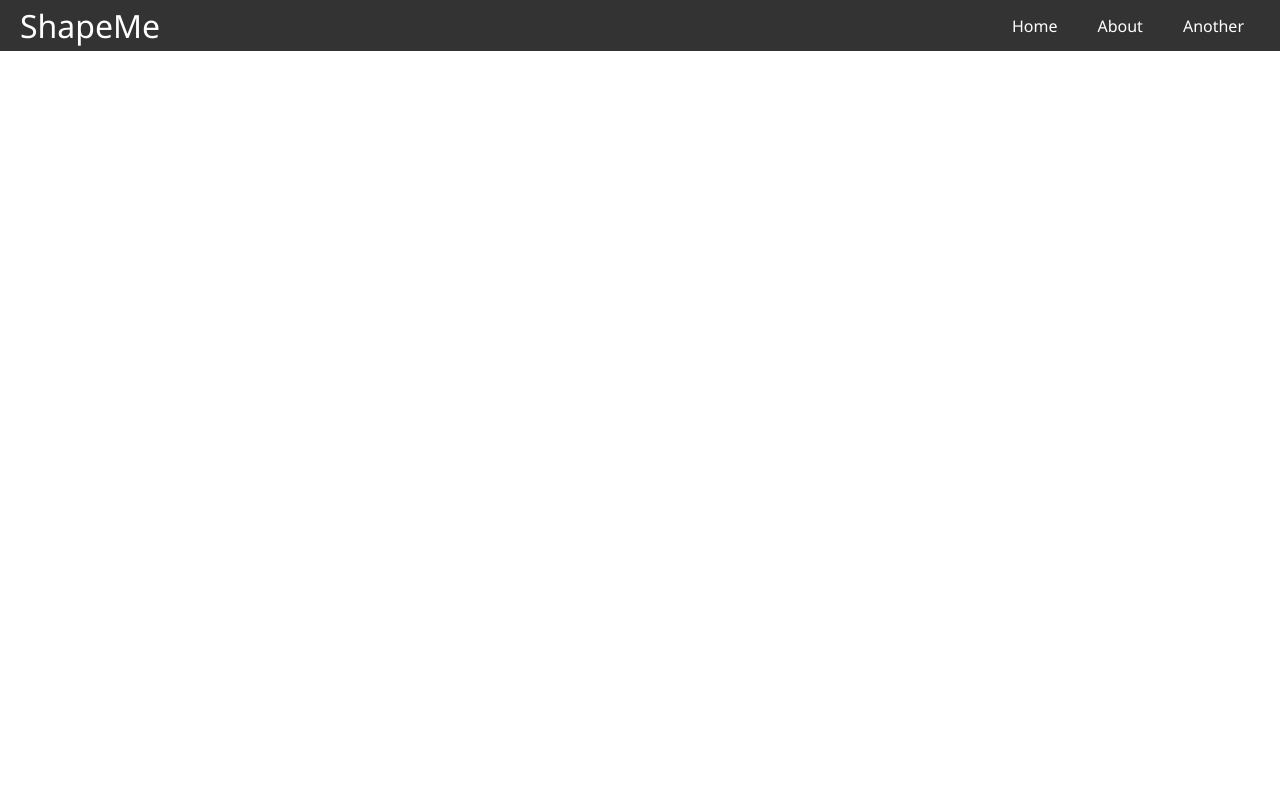
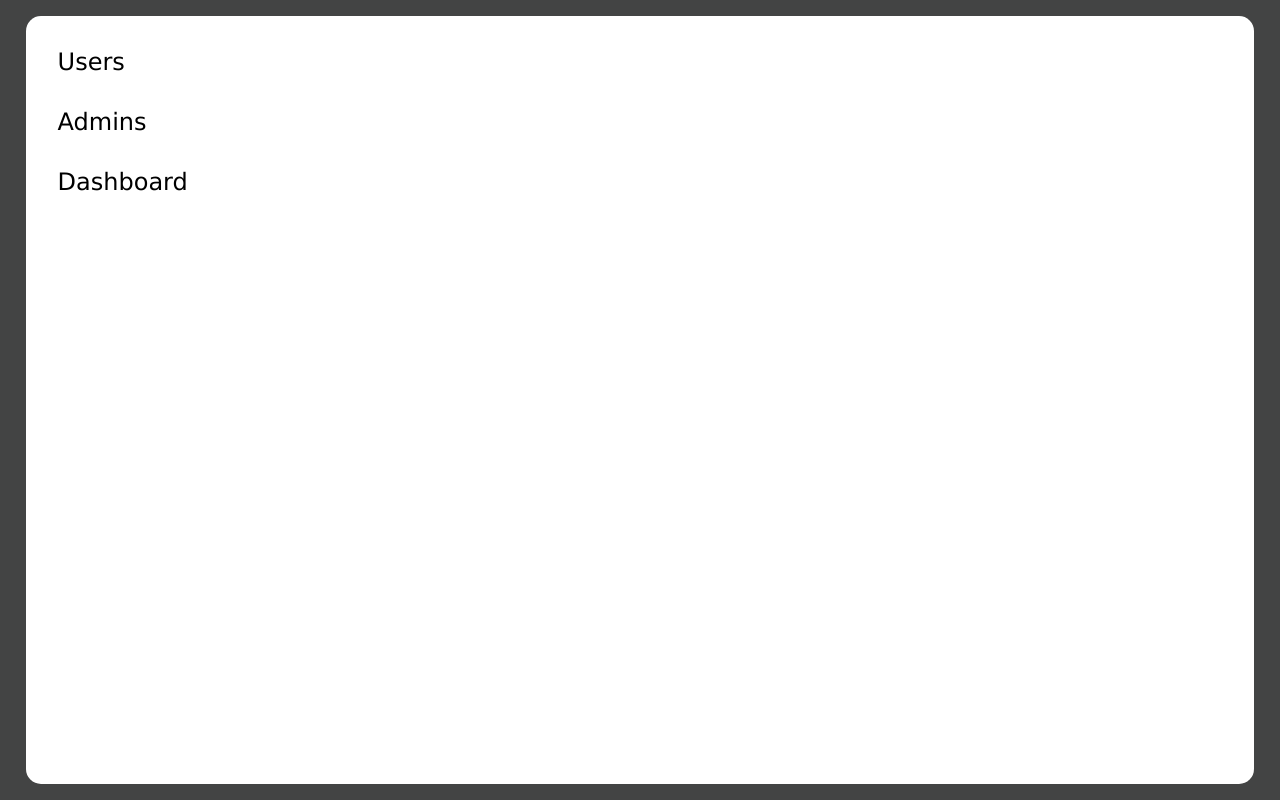
Before and after one commit to Kaloteeh/QuizMania, a React (Vite) app in the folder ShapeMe/: page /panel in a window 1280 px wide. Built offline with nearby package versions, Linux system fonts and the light colour scheme.

Commit message:
shtimi i panel (+navigactionit n'panel) kurgjo funksionale

```diff
--- a/ShapeMe/src/App.jsx
+++ b/ShapeMe/src/App.jsx
@@ -3,23 +3,34 @@ import Home from './Pages/Home'
 import About from './Pages/About'
 import Another from './Pages/Another'
 import Header from './header/Header'
-import { Route, Routes} from 'react-router-dom'
+// import Panel from './Pages/Panel'
+import Panel from './panel/Panel'
+import Navigation from './panel/elements/Navigation'
+import { Route, Routes, useLocation} from 'react-router-dom'
 
 console.log(window.location)
 
 function App() {
 
+  const location = useLocation();
 
+  // Check if the current route is for the Panel component
+  const isPanelRoute = location.pathname === '/panel';
 
 
   return (
     <>
-      <Header/>
-      <div className='container'>
+      {isPanelRoute ? null : <Header />} {/* Conditionally render the Header */}
+      <div >
         <Routes>
           <Route path='/' element={<Home/>}/>
           <Route path='/about' element={<About/>}/>
           <Route path='/another' element={<Another/>}/>
+          {/* <Route path='/panel' element={<Panel/>}/> */}
+          <Route path='/panel' element={<Panel/>}/>
+          <Route path='/panel/navigation' element={<Navigation/>}/>
+
+
         </Routes>
       </div>
     </>
--- a/ShapeMe/src/header/Header.jsx
+++ b/ShapeMe/src/header/Header.jsx
@@ -5,12 +5,15 @@ export default function Header(){
 return (
 <>
 <nav className="nav">
-    <a href="/" className="site-title">ShapeMe</a>
+    <a href="/" className="site-title" id='title'>ShapeMe</a>
+
 
     <ul>
         <CustomLink to="/">Home </CustomLink>
         <CustomLink to="/about" >About </CustomLink>
         <CustomLink to="/another" >Another </CustomLink>
+        <CustomLink to="/panel" >Panel</CustomLink>
+
     </ul>
 </nav>
 </>
--- a/ShapeMe/src/header/header.css
+++ b/ShapeMe/src/header/header.css
@@ -17,34 +17,42 @@ body{
     padding: 0 1rem;
 }
 
-.site-title{
-    font-size: 2rem;
-}
+
 
 .nav ul {
     padding: 0;
     margin: 0;
     list-style: none;
     display: flex;
-    /* gap: 1rem; */
+
 }
 
+
+
 .nav li{
-    padding: 0 1rem;
+    position: relative;
 }
 .nav a {
     color: inherit;
     text-decoration: none;
     height: 100%;
+    /* padding: 0 2rem; */
     display: flex;
     align-items: center;
-    padding: .25rem;
+    padding: 0.25rem 2rem
+
 }
-
+.site-title{
+    font-size: 2rem;
+}
+#title{
+    padding: 0.25rem 0;
+}
 .nav li.active {
     background-color: #555;
 }
 
 .nav li:hover{
+
     background-color: #777;
 }
--- /dev/null
+++ b/ShapeMe/src/panel/Panel.jsx
@@ -0,0 +1,19 @@
+import './panel.css'
+import Navigation from './elements/Navigation'
+
+export default function Panel ()  {
+
+    return(
+        <>
+
+        <div className='container'>
+
+            <div className='content'>
+                    <Navigation className='navi'></Navigation>
+            </div>
+
+        </div>
+
+        </>
+    )
+}
--- /dev/null
+++ b/ShapeMe/src/panel/elements/Navigation.css
@@ -0,0 +1,9 @@
+.navlist{
+    list-style: none;
+    padding: 2rem 0 0 2rem;
+    font-size: 1.5rem;
+}
+
+.navlist li:not(:first-child){
+    padding-top: 2rem;
+}
--- /dev/null
+++ b/ShapeMe/src/panel/elements/Navigation.jsx
@@ -0,0 +1,22 @@
+import './Navigation.css'
+import { Link } from 'react-router-dom'
+
+export default function Navigation () {
+
+
+    return(
+        <>
+        <ul className='navlist'>
+            <li>
+                Users
+            </li>
+            <li>
+                Admins
+            </li>
+            <li>
+                Dashboard
+            </li>
+        </ul>
+        </>
+    )
+}
--- /dev/null
+++ b/ShapeMe/src/panel/panel.css
@@ -0,0 +1,29 @@
+*{
+    margin: 0;
+    padding: 0;
+    box-sizing: border-box;
+    font-family: 'Lucida Sans', 'Lucida Sans Regular', 'Lucida Grande', 'Lucida Sans Unicode', Geneva, Verdana, sans-serif;
+}
+
+
+.container {
+    background-color: rgb(67, 68, 68);
+    height: 100vh;
+    display: grid;
+    place-items: center;
+}
+
+
+.content{
+    background-color: #ffffff;
+    height: 96vh;
+    width: 96vw;
+    border-radius: 15px;
+    display: grid;
+    grid-template-columns: 1fr 1fr 1fr 1fr;
+    grid-template-rows: 1fr;
+}
+
+.navi{
+    grid-column: 1/2;
+}
```
